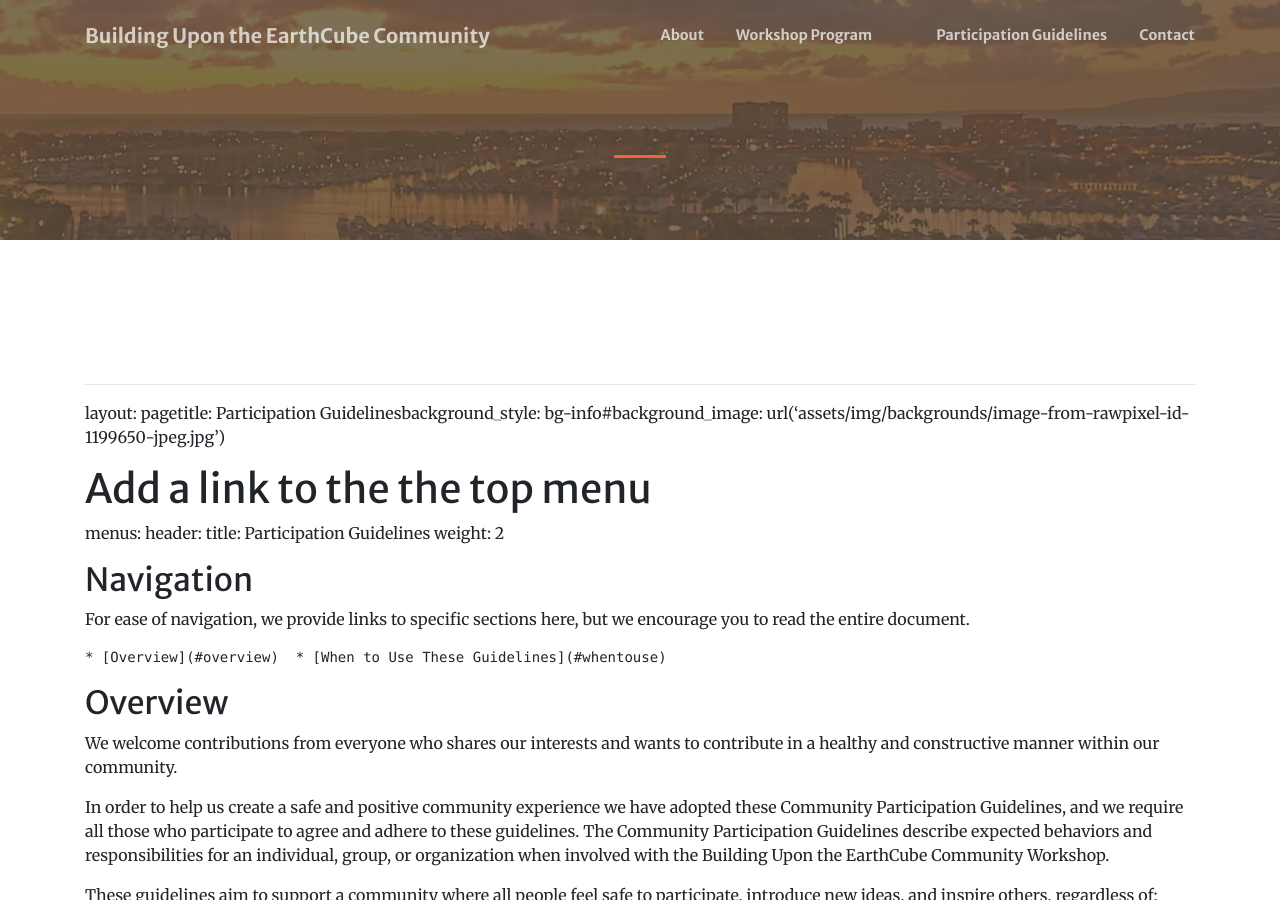
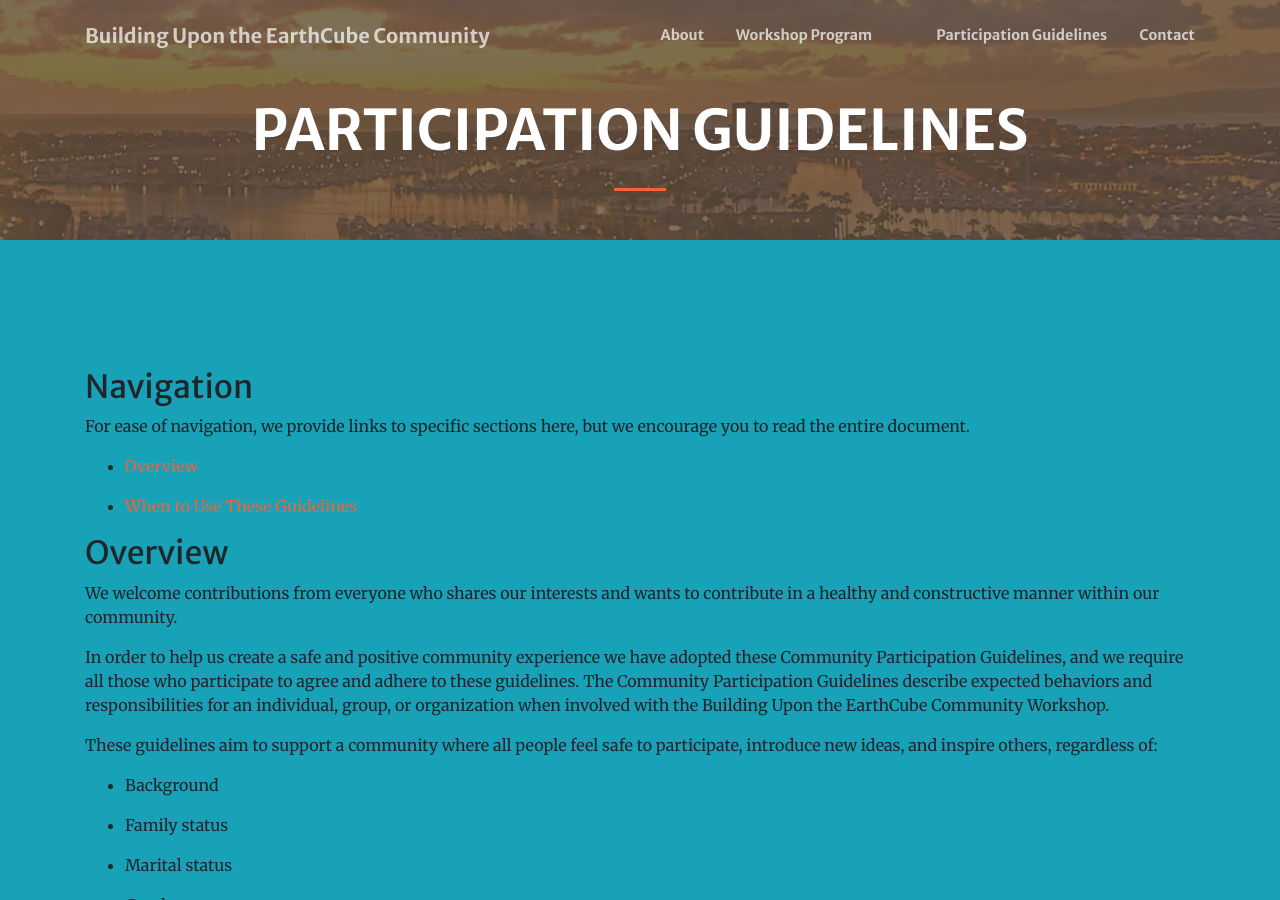
Before and after one commit to isi-usc-edu/building-upon-the-earthcube-community, a Jekyll site: the page built from participation.md, in a window 1280 px wide and 900 px high. Built offline with Jekyll 4.4.1, drawn with Linux system fonts in a browser that asks for light colours; our own code applies the rules of GitHub Pages for plain Markdown files; some of the changed text lies outside the part shown.

Commit message:
Update participation.md

```diff
--- a/participation.md
+++ b/participation.md
@@ -9,15 +9,16 @@
     title: Participation Guidelines
     weight: 2
 
+---
 ## <a name='top'>Navigation</a>
 
 For ease of navigation, we provide links to specific sections here, but we encourage you to read the entire document.
 
-    * [Overview](#overview)
+* [Overview](#overview)
 
-    * [When to Use These Guidelines](#whentouse)
+* [When to Use These Guidelines](#whentouse)
 
-## <a name="overview">Overview</a>
+## <a name='overview'>Overview</a>
 
 We welcome contributions from everyone who shares our interests and wants to contribute in a healthy and constructive manner within our community.
 
@@ -65,7 +66,7 @@
 
 [Back to top](#top)
 
-## <a name="whentouse>Section 1 - When to Use These Guidelines</a>
+## <a name='whentouse'>Section 1 - When to Use These Guidelines</a>
 
 These guidelines outline our behavior expectations in all workshop activities, both offline and online. Your continued participation is contingent upon following these guidelines. These activities include but are not limited to:
 
```
